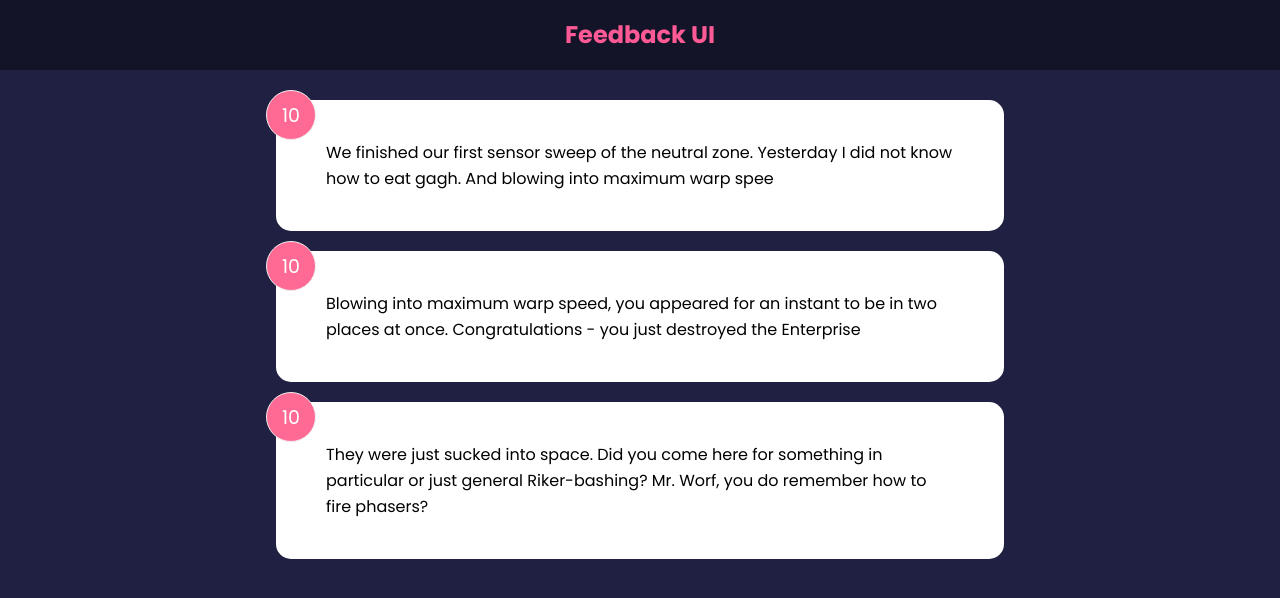
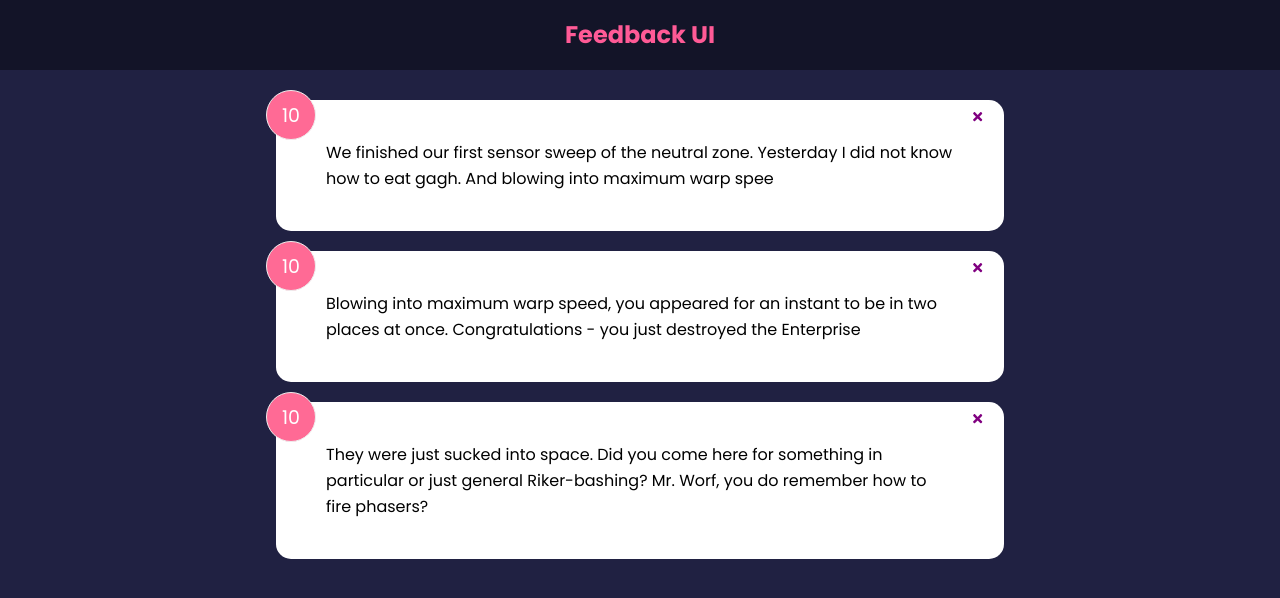
Before and after one commit to andonette-mbf/Feedback-App, a React (Create React App) app: page / in a window 1280 px wide. Shown: the top 598 px of the page. Built offline with nearby package versions, Linux system fonts and the light colour scheme.

Commit message:
Add delete button to feedback items using react-icons
Introduced a delete button with an icon (FaTimes from react-icons) to each FeedbackItem. Added a deleteFeedback handler in App and passed it down to FeedbackList and FeedbackItem components. Updated dependencies to include react-icons.

```diff
--- a/package.json
+++ b/package.json
@@ -9,6 +9,7 @@
     "@testing-library/user-event": "^13.5.0",
     "react": "18.2.0",
     "react-dom": "18.2.0",
+    "react-icons": "^5.5.0",
     "react-scripts": "5.0.1",
     "web-vitals": "^2.1.4"
   },
--- a/src/App.js
+++ b/src/App.js
@@ -4,11 +4,14 @@
 import FeedbackList from './components/FeedbackList';
 function App() {
 	const [feedback, setFeedback] = useState(FeedbackData);
+	const deleteFeedback = (id) => {
+		console.log('App', id);
+	};
 	return (
 		<>
 			<Header />
 			<div className='container'>
-				<FeedbackList feedback={feedback} />
+				<FeedbackList feedback={feedback} handleDelete={deleteFeedback} />
 			</div>
 		</>
 	);
--- a/src/components/FeedbackItem.jsx
+++ b/src/components/FeedbackItem.jsx
@@ -1,9 +1,15 @@
 import PropTypes from 'prop-types';
 import Card from './shared/Card';
+import { FaTimes } from 'react-icons/fa';
 function FeedbackItem({ item }) {
+	const handleClick = (id) => {};
 	return (
 		<Card>
 			<div className='num-display'>{item.rating}</div>
+			<button onClick={() => handleClick(item.id)} className='close'>
+				<FaTimes color='purple' />
+			</button>
+
 			<div className='text-display'>{item.text}</div>
 		</Card>
 	);
--- a/src/components/FeedbackList.jsx
+++ b/src/components/FeedbackList.jsx
@@ -1,14 +1,14 @@
 import PropTypes from 'prop-types';
 import FeedbackItem from './FeedbackItem';
 
-function FeedbackList({ feedback }) {
+function FeedbackList({ feedback, handleDelete }) {
 	if (!feedback || feedback.length === 0) {
 		return <p>No feedback yet</p>;
 	}
 	return (
 		<div className='feedback-list'>
 			{feedback.map((item) => (
-				<FeedbackItem key={item.id} item={item} />
+				<FeedbackItem key={item.id} item={item} handleDelete={handleDelete} />
 			))}
 		</div>
 	);
@@ -20,7 +20,7 @@
 			id: PropTypes.number.isRequired,
 			rating: PropTypes.number.isRequired,
 			text: PropTypes.string.isRequired,
-		}),
+		})
 	),
 };
 
```
Also changed, not shown: 1 other file (tests, documents, lock files or other folders).
